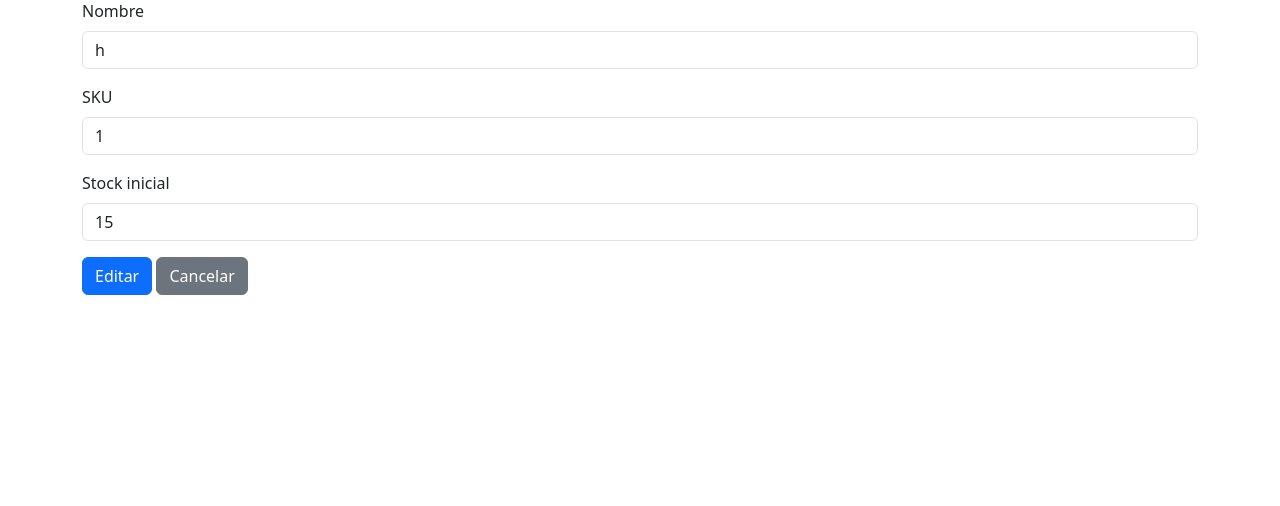
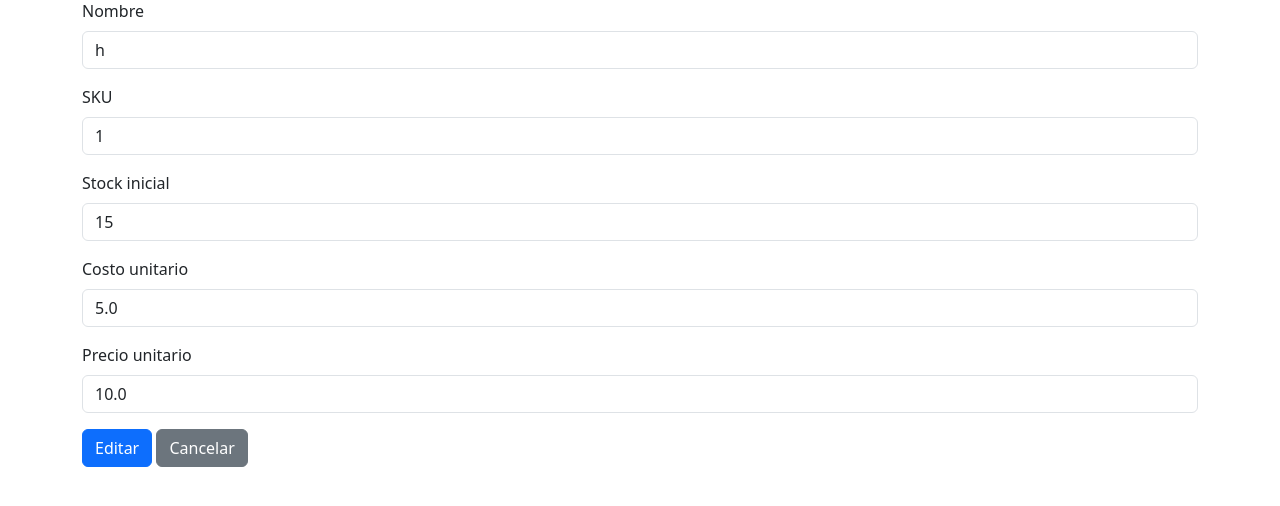
Before and after one commit to MT1309/inventarios, a Flask app: page /products/1/edit in a window 1280 px wide. Shown: the part 127-633 px from the top of the page. Run offline with Flask 3, Linux system fonts and the light colour scheme.

Commit message:
Se colocó Precio a los Articulos y una ventana de ganancia por cada venta.

```diff
--- a/app.py
+++ b/app.py
@@ -11,9 +11,11 @@ db = SQLAlchemy(app)
 
 class Product(db.Model):
     id = db.Column(db.Integer, primary_key=True)
-    name = db.Column(db.String(120), nullable=False, unique=True)
-    sku = db.Column(db.String(50), unique=True)
-    stock = db.Column(db.Integer, default=0, nullable=False)
+    name = db.Column(db.String(100), nullable=False)
+    sku = db.Column(db.String(50), unique=True, nullable=True)
+    stock = db.Column(db.Integer, default=0)
+    cost = db.Column(db.Float, default=0)   # costo unitario
+    price = db.Column(db.Float, default=0)  # precio unitario
     created_at = db.Column(db.DateTime, default=datetime.utcnow)
 
 class Movement(db.Model):
@@ -21,9 +23,11 @@ class Movement(db.Model):
     product_id = db.Column(db.Integer, db.ForeignKey('product.id'), nullable=False)
     product = db.relationship('Product', backref=db.backref('movements', lazy=True))
     quantity = db.Column(db.Integer, nullable=False)
-    type = db.Column(db.String(10), nullable=False)  # 'purchase' or 'sale'
+    type = db.Column(db.String(10), nullable=False)  # 'purchase' o 'sale'
     note = db.Column(db.String(255))
     timestamp = db.Column(db.DateTime, default=datetime.utcnow)
+    profit = db.Column(db.Float, default=0)  # ganancia
+
 
 @app.route('/')
 def index():
@@ -43,18 +47,27 @@ def new_product():
             initial = int(request.form.get('stock', 0))
         except ValueError:
             initial = 0
+        try:
+            cost = float(request.form.get('cost', 0))
+        except ValueError:
+            cost = 0
+        try:
+            price = float(request.form.get('price', 0))
+        except ValueError:
+            price = 0
         if not name:
             flash('El nombre es requerido.', 'danger')
             return redirect(url_for('new_product'))
         if Product.query.filter_by(name=name).first():
             flash('Ya existe un producto con ese nombre.', 'danger')
             return redirect(url_for('new_product'))
-        p = Product(name=name, sku=sku, stock=initial)
+        p = Product(name=name, sku=sku, stock=initial, cost=cost, price=price)
         db.session.add(p)
         db.session.commit()
         flash('Producto creado.', 'success')
         return redirect(url_for('products'))
     return render_template('product_form.html', action='Crear', product=None)
+
 
 @app.route('/products/<int:product_id>/edit', methods=['GET', 'POST'])
 def edit_product(product_id):
@@ -67,6 +80,14 @@ def edit_product(product_id):
         except ValueError:
             flash('Stock inválido', 'danger')
             return redirect(url_for('edit_product', product_id=product_id))
+        try:
+            cost = float(request.form.get('cost', 0))
+        except ValueError:
+            cost = 0
+        try:
+            price = float(request.form.get('price', 0))
+        except ValueError:
+            price = 0
         db.session.commit()
         flash('Producto actualizado', 'success')
         return redirect(url_for('products'))
@@ -118,7 +139,7 @@ def new_purchase():
             return redirect(url_for('new_purchase'))
         product = Product.query.get_or_404(product_id)
         product.stock += qty
-        mov = Movement(product=product, quantity=qty, type='purchase')
+        mov = Movement(product=product, quantity=qty, type='purchase', profit=0)
         db.session.add(mov)
         db.session.commit()
         flash('Compra registrada', 'success')
@@ -140,7 +161,9 @@ def new_sale():
             flash(f'Stock insuficiente. Stock actual: {product.stock}', 'danger')
             return redirect(url_for('new_sale'))
         product.stock -= qty
-        mov = Movement(product=product, quantity=qty, type='sale')
+        profit = (product.price - product.cost) * qty
+        mov = Movement(product=product, quantity=qty, type='sale', profit=profit)
+
         db.session.add(mov)
         db.session.commit()
         flash('Venta registrada', 'success')
@@ -157,3 +180,6 @@ if __name__ == '__main__':
     with app.app_context():
         db.create_all()  # crea la DB y tablas si no existen
     app.run(debug=True)
+
+## Para iniciar la app.py utilizamos: venv\Scripts\Activate.ps1
+## Luego: python app.py
--- a/templates/product_form.html
+++ b/templates/product_form.html
@@ -14,6 +14,17 @@
     <label class="form-label">Stock inicial</label>
     <input class="form-control" name="stock" type="number" min="0" value="{{ product.stock if product else 0 }}">
   </div>
+  <div class="mb-3">
+    <label class="form-label">Costo unitario</label>
+    <input class="form-control" name="cost" type="number" step="0.01"
+          value="{{ product.cost if product else 0 }}">
+  </div>
+  <div class="mb-3">
+    <label class="form-label">Precio unitario</label>
+    <input class="form-control" name="price" type="number" step="0.01"
+          value="{{ product.price if product else 0 }}">
+  </div>
+
   <button class="btn btn-primary">{{ action }}</button>
   <a class="btn btn-secondary" href="{{ url_for('products') }}">Cancelar</a>
 </form>
```
Also changed, not shown: templates/inventory.html (+13 -2 lines), templates/movements.html (+20 -2 lines), instance/inventory.db.
